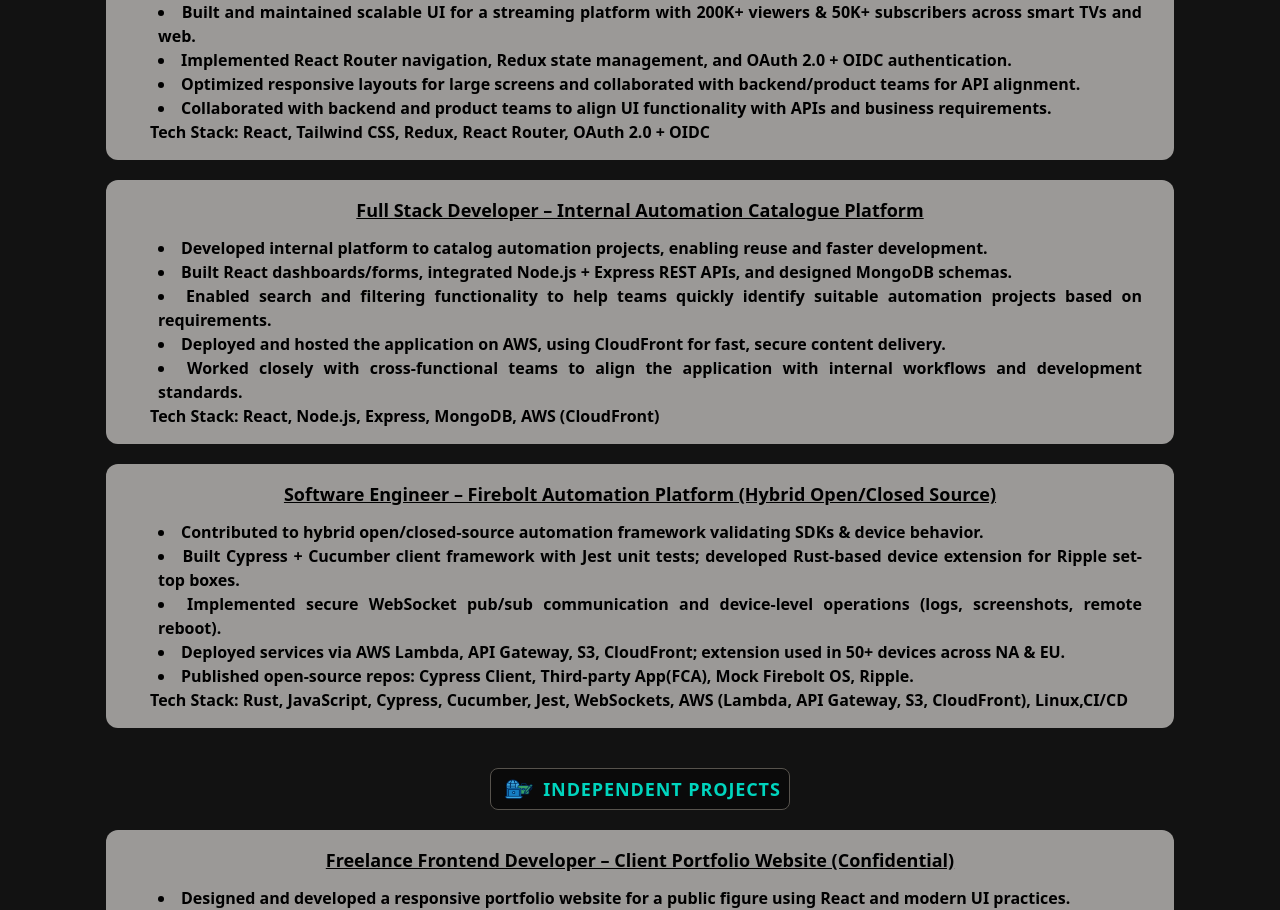
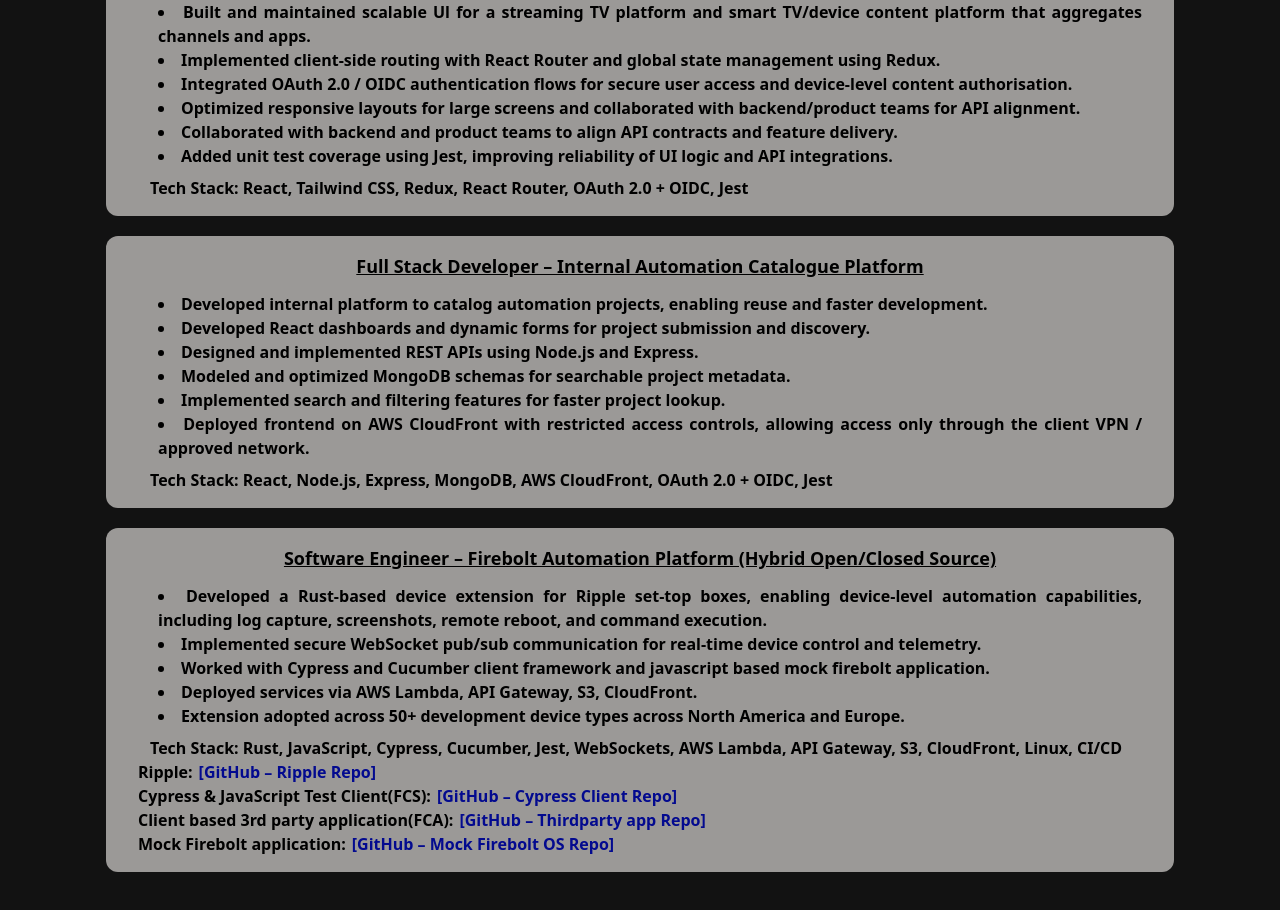
Before and after one commit to Eswar2103/eswar-portfolio, a React (Vite) app: page / in a window 1280 px wide. Shown: the part 1540-2450 px from the top of the page. Built offline with nearby package versions, Linux system fonts and the light colour scheme.

Commit message:
Projects data

```diff
--- a/src/components/FreeLancing.jsx
+++ b/src/components/FreeLancing.jsx
@@ -7,13 +7,14 @@
         "Freelance Frontend Developer – Client Portfolio Website (Confidential)",
       description: [
         "Designed and developed a responsive portfolio website for a public figure using React and modern UI practices.",
-        "Built sections for biography, media, achievements and public engagement.",
+        "Built modular sections for biography, media, achievements and public engagement.",
         "Implemented SEO-friendly structure and performance-optimized layouts to improve visibility and loading speed.",
         "Collaborated directly with the client to gather requirements and deliver a custom visual identity.",
-        "Built a protected admin interface using JWT token–based authentication, enabling secure and automated data uploads for gallery, news, and events management.",
-        "Deployed the application using AWS (S3, API Gateway, Lambda, DynamoDB, CloudFront) with CI-based automated deployment.",
+        "Built a protected admin interface using JWT token-based authentication, enabling secure and automated data uploads for gallery, news, and events management.",
+        "Deployed a serverless architecture using AWS S3, Lambda, API Gateway, DynamoDB, and CloudFront with Cl-based automated deployment.",
       ],
-      techStack: "React, Tailwind CSS, Redux, React Router, OAuth 2.0/OIDC",
+      techStack:
+        "React, Tailwind CSS, React Router, AWS services(S3 bucket, Lamda functions, Api Gateway, DynamodDB, Cloudfront for hosting), CI/CD ",
     },
   ];
   return (
--- /dev/null
+++ b/src/components/GetInTouch.jsx
@@ -0,0 +1,5 @@
+function GetInTouch() {
+  return <div></div>;
+}
+
+export default GetInTouch;
--- a/src/components/Projects.jsx
+++ b/src/components/Projects.jsx
@@ -5,39 +5,49 @@
     {
       title: "Frontend Developer – Streaming Platform UI",
       description: [
-        "Built and maintained scalable UI for a streaming platform with 200K+ viewers & 50K+ subscribers across smart TVs and web.",
-        "Implemented React Router navigation, Redux state management, and OAuth 2.0 + OIDC authentication.",
+        "Built and maintained scalable Ul for a streaming TV platform and smart TV/device content platform that aggregates channels and apps.",
+        "Implemented client-side routing with React Router and global state management using Redux. ",
+        "Integrated OAuth 2.0 / OIDC authentication flows for secure user access and device-level content authorisation.",
         "Optimized responsive layouts for large screens and collaborated with backend/product teams for API alignment.",
-        "Collaborated with backend and product teams to align UI functionality with APIs and business requirements.",
+        "Collaborated with backend and product teams to align API contracts and feature delivery.",
+        "Added unit test coverage using Jest, improving reliability of UI logic and API integrations.",
       ],
-      techStack: "React, Tailwind CSS, Redux, React Router, OAuth 2.0 + OIDC",
+      techStack:
+        " React, Tailwind CSS, Redux, React Router, OAuth 2.0 + OIDC, Jest",
     },
     {
       title: "Full Stack Developer – Internal Automation Catalogue Platform",
       description: [
         "Developed internal platform to catalog automation projects, enabling reuse and faster development.",
-        "Built React dashboards/forms, integrated Node.js  + Express REST APIs, and designed MongoDB schemas.",
-        "Enabled search and filtering functionality to help teams quickly identify suitable automation projects based on requirements. ",
-        "Deployed and hosted the application on AWS, using CloudFront for fast, secure content delivery. ",
-        "Worked closely with cross-functional teams to align the application with internal workflows and development standards. ",
+        "Developed React dashboards and dynamic forms for project submission and discovery.",
+        "Designed and implemented REST APIs using Node.js and Express.",
+        "Modeled and optimized MongoDB schemas for searchable project metadata.",
+        "Implemented search and filtering features for faster project lookup.",
+        "Deployed frontend on AWS CloudFront with restricted access controls, allowing access only through the client VPN / approved network.",
       ],
-      techStack: "React, Node.js, Express, MongoDB, AWS (CloudFront)",
+      techStack:
+        "React, Node.js, Express, MongoDB, AWS CloudFront, OAuth 2.0 + OIDC, Jest",
     },
     {
       title:
         "Software Engineer – Firebolt Automation Platform (Hybrid Open/Closed Source)",
       description: [
-        "Contributed to hybrid open/closed-source automation framework validating SDKs & device behavior.",
-        "Built Cypress + Cucumber client framework with Jest unit tests; developed Rust-based device extension for Ripple set-top boxes.",
-        "Implemented secure WebSocket pub/sub communication and device-level operations (logs, screenshots, remote reboot).",
-        "Deployed services via AWS Lambda, API Gateway, S3, CloudFront; extension used in 50+ devices across NA & EU.",
-        "Published open-source repos: Cypress Client, Third-party App(FCA), Mock Firebolt OS, Ripple.",
+        "Developed a Rust-based device extension for Ripple set-top boxes, enabling device-level automation capabilities, including log capture, screenshots, remote reboot, and command execution.",
+        "Implemented secure WebSocket pub/sub communication for real-time device control and telemetry.",
+        "Worked with Cypress and Cucumber client framework and javascript based mock firebolt application.",
+        "Deployed services via AWS Lambda, API Gateway, S3, CloudFront.",
+        "Extension adopted across 50+ development device types across North America and Europe.",
       ],
       techStack:
-        "Rust, JavaScript, Cypress, Cucumber, Jest, WebSockets, AWS (Lambda, API Gateway, S3, CloudFront), Linux,CI/CD",
-      opensouceLinks: [
+        "Rust, JavaScript, Cypress, Cucumber, Jest, WebSockets, AWS Lambda, API Gateway, S3, CloudFront, Linux, CI/CD",
+      openSourceLinks: [
         {
-          name: "Cypress & JavaScript Test Client",
+          name: "Ripple",
+          link: "https://github.com/rdkcentral/Ripple",
+          cover: "[GitHub – Ripple Repo]",
+        },
+        {
+          name: "Cypress & JavaScript Test Client(FCS)",
           link: "https://github.com/rdkcentral/firebolt-certification-suite",
           cover: "[GitHub – Cypress Client Repo]",
         },
@@ -47,14 +57,9 @@
           cover: "[GitHub – Thirdparty app Repo]",
         },
         {
-          name: "Client based 3rd party application(FCA)",
+          name: "Mock Firebolt application",
           link: "https://github.com/rdkcentral/mock-firebolt",
           cover: "[GitHub – Mock Firebolt OS Repo]",
-        },
-        {
-          name: "Ripple",
-          link: "https://github.com/rdkcentral/Ripple",
-          cover: "[GitHub – Ripple Repo]",
         },
       ],
     },
--- a/src/components/Utils.jsx
+++ b/src/components/Utils.jsx
@@ -20,9 +20,25 @@
           {desc}
         </li>
       ))}
-      <p className="font-semibold pl-3">
+      <p className="font-semibold pl-3 mt-2">
         Tech Stack: <span className="font-bold">{p.techStack}</span>
       </p>
+      {p?.openSourceLinks?.length && (
+        <div className="flex flex-col">
+          {p.openSourceLinks.map((o) => (
+            <div className="flex gap-1.5">
+              <strong>{o.name}: </strong>
+              <a
+                href={o.link}
+                target="_blank"
+                className="text-[#030a8f] font-bold hover:underline"
+              >
+                {o.cover}
+              </a>
+            </div>
+          ))}
+        </div>
+      )}
     </div>
   );
 }
--- /dev/null
+++ b/src/components/Volunteer.jsx
@@ -0,0 +1,5 @@
+function Volunteer() {
+  return <div></div>;
+}
+
+export default Volunteer;
```
